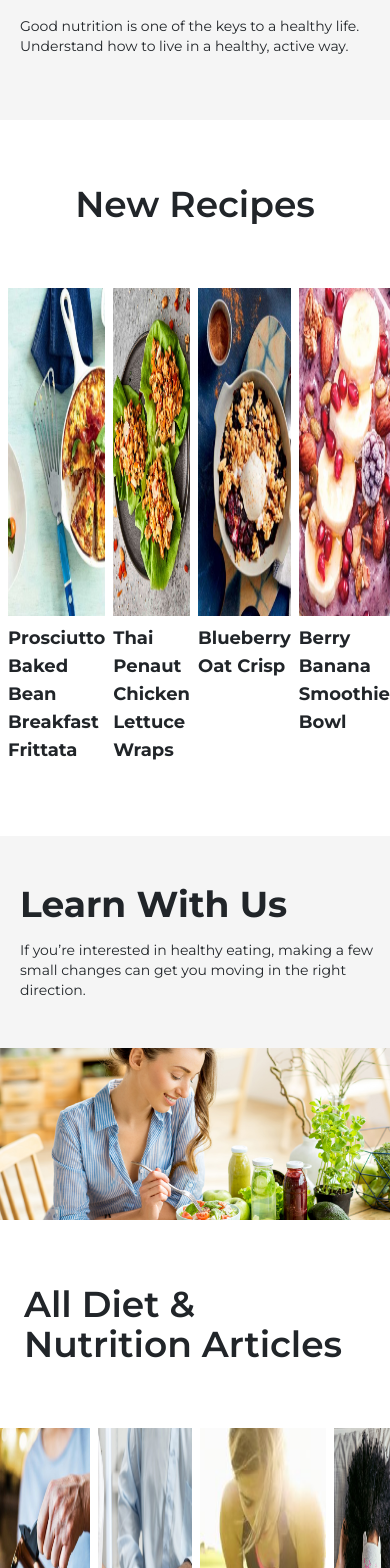
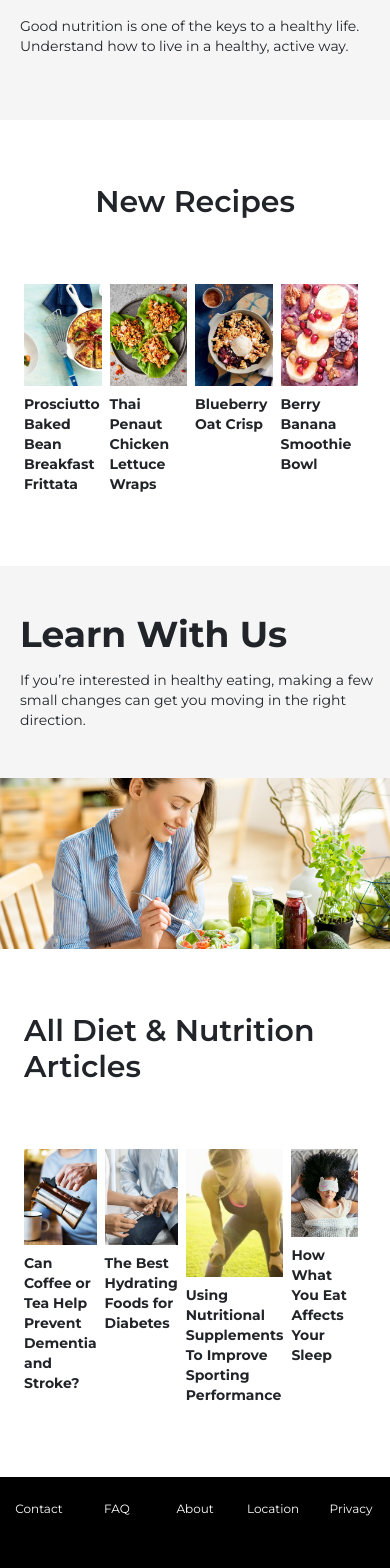
Before and after one commit to astrukar/HCI_2021-22, a Next.js app: page / in a window 390 px wide. Shown: the part 240-1808 px from the top of the page. Built offline with nearby package versions, Linux system fonts and the light colour scheme.

Commit message:
get data for recipe detail page

```diff
--- a/components/listcontainer/listcontainer.js
+++ b/components/listcontainer/listcontainer.js
@@ -3,14 +3,14 @@ import ListItem from "./listitem";
 
 const ListContainer = ({ recipes }) => {
   return (
-    <Row className="flex justify-center md:px-8 lg:px-20 py-16 md:py-14 lg:py-20">
+    <Row className="flex justify-center md:px-8 lg:px-28 py-16 md:py-14 lg:py-20">
       {recipes.map((recipe) => (
         <Col
           xs={6}
           md={4}
           lg={3}
           xl={3}
-          className={`mb-5 p-0 px-2 px-lg-3`}
+          className={`mb-16 p-0 px-2 px-lg-3`}
           key={recipe.sys.id}
         >
           <ListItem
--- a/components/recipeInfo/recipeinfo.js
+++ b/components/recipeInfo/recipeinfo.js
@@ -1,38 +1,18 @@
 import { Row, Col } from "react-bootstrap";
 
-const RecipeInfo = () => {
+const RecipeInfo = ({ recipe }) => {
+  console.log(recipe);
   return (
     <Row className="px-0 pb-28">
       <h1 className="flex pl-5 md:justify-center font-bold leading-10 font-montserrat text-3xl md:text-5xl lg:text-6xl py-24">
-        Thai Peanut Chicken Lettuce Wraps
+        {recipe.headline}
       </h1>
       <Col sm={12} lg={6}>
         <h1 className="pl-4 lg:pl-16 font-bold text-xl md:text-3xl font-montserrat pb-4">
           Ingredients
         </h1>
         <ul className="font-montserrat font-light pl-4 lg:pl-16">
-          <li>1 tablespoon vegetable oil</li>
-          <li>1 tablespoon toasted sesame oil</li>
-          <li>1 pound ground chicken </li>
-          <li>1 (3.5-ounce) package shiitake mushrooms, diced</li>
-          <li>1 carrot, peeled and diced</li>
-          <li>1 shallot, minced</li>
-          <li>3 cloves garlic, minced</li>
-          <li>1 tablespoon freshly grated ginger</li>
-          <li>1/4 cup hoisin sauce </li>
-
-          <li>2 teaspoons chili garlic sauce</li>
-          <li>1 teaspoon fish sauce</li>
-          <li>2 tablespoons chopped fresh cilantro leaves</li>
-          <li>1 head butter lettuce</li>
-
-          <li>FOR THE PEANUT SAUCE</li>
-
-          <li>1 tablespoon reduced sodium soy sauce</li>
-          <li>1 tablespoon freshly squeezed lime juice</li>
-          <li>2 teaspoons brown sugar</li>
-          <li>1 teaspoon chili garlic sauce, or more, to taste</li>
-          <li>1 teaspoon freshly grated ginger</li>
+          {recipe.ingredientsContainer}
         </ul>
       </Col>
       <Col sm={12} lg={6}>
@@ -40,23 +20,7 @@ const RecipeInfo = () => {
           Instructions
         </h1>
         <div className="font-montserrat font-light pl-4 lg:pl-10 pr-10">
-          To make the peanut sauce, whisk together peanut butter, soy sauce,
-          lime juice, brown sugar, chili garlic sauce and ginger in a small
-          bowl. Whisk in 2-3 tablespoons water until desired consistency is
-          reached; set aside.
-          <br></br>
-          Heat vegetable oil and sesame oil in a large skillet over medium high
-          heat. Add ground chicken, mushrooms, carrot and shallot. Cook until
-          browned, about 5-7 minutes, making sure to crumble the chicken as it
-          cooks; drain excess fat.
-          <br></br>
-          Stir in garlic and ginger until fragrant, about 1 minute.
-          <br></br>
-          Stir in hoisin sauce, chili garlic sauce and fish sauce until heated
-          through, about 30 seconds. Remove from heat; stir in cilantro.
-          <br></br>
-          To serve, spoon several tablespoons of the chicken mixture into the
-          center of a lettuce leaf, taco-style, drizzled with peanut sauce.
+          {recipe.instructionsContainer}
         </div>
       </Col>
     </Row>
--- a/next.config.js
+++ b/next.config.js
@@ -1,3 +1,6 @@
 module.exports = {
   reactStrictMode: true,
-}
+  images: {
+    domains: ["images.ctfassets.net"],
+  },
+};
--- a/pages/index.js
+++ b/pages/index.js
@@ -57,9 +57,12 @@ const renderRecipes = () => {
   return recipes.map((i, id) => {
     return (
       <Link href={`/recipes/${i.slug}`}>
-        <Col className="pb-16 mb-2 pr-2 lg:pr-5 homegallery" key={id}>
-          <img src={i.imgUrl} className="img" alt={"Text Img Alt"} />
-          <div className={`pt-2 font-montserrat text-lg font-bold`}>
+        <Col
+          className="pb-16 mb-2 pr-2 lg:pr-5 pointer hover:opacity-80"
+          key={id}
+        >
+          <img src={i.imgUrl} alt={"Text Img Alt"} />
+          <div className={`pt-2 font-montserrat text-sm lg:text-lg font-bold`}>
             {i.title}
           </div>
         </Col>
@@ -70,10 +73,13 @@ const renderRecipes = () => {
 const renderArticles = () => {
   return articles.map((i, id) => {
     return (
-      <Link href={`/recipes/${i.slug}`}>
-        <Col className="pb-16 mb-2 pr-2 lg:pr-5 homegallery" key={id}>
-          <img src={i.imgUrl} className="img" alt={"Text Img Alt"} />
-          <div className={`pt-2 font-montserrat text-lg font-bold`}>
+      <Link href={i.slug}>
+        <Col
+          className="pb-16 mb-2 pr-2 lg:pr-5 pointer hover:opacity-80"
+          key={id}
+        >
+          <img src={i.imgUrl} alt={"Text Img Alt"} />
+          <div className={`pt-2 font-montserrat text-sm lg:text-lg font-bold`}>
             {i.title}
           </div>
         </Col>
@@ -90,26 +96,22 @@ const Home = () => {
         <HomeBanner />
         <Container fluid>
           <Row className="flex justify-center">
-            <h1 className="font-montserrat text-4xl font-semibold flex justify-center py-16">
+            <h1 className="font-montserrat text-3xl lg:text-4xl font-semibold flex justify-center py-16">
               New Recipes
             </h1>
           </Row>
 
-          <div className="flex justify-center pl-10 pr-6">
-            {renderRecipes()}
-          </div>
+          <div className="flex lg:pl-10 lg:pr-6">{renderRecipes()}</div>
         </Container>
         <BannerWithImage />
         <Container fluid>
           <Row className="flex justify-center">
-            <h1 className="font-montserrat text-4xl font-semibold flex justify-center py-16">
+            <h1 className="font-montserrat text-3xl lg:text-4xl font-semibold flex justify-center py-16">
               All Diet & Nutrition Articles
             </h1>
           </Row>
 
-          <div className="flex justify-center pl-10 pr-6">
-            {renderArticles()}
-          </div>
+          <div className="flex lg:pl-10 lg:pr-6">{renderArticles()}</div>
         </Container>
         <Footer />
       </Container>
--- a/pages/recipes/[slug].js
+++ b/pages/recipes/[slug].js
@@ -2,7 +2,7 @@ import { Container, Row } from "react-bootstrap";
 import Footer from "../../components/footer/footer";
 import { NextSeo } from "next-seo";
 import SEO from "../../data/next-seo.config";
-import { getRecipes, getSlugs } from "../../lib/datasourceAPI";
+import { getRecipesBySlug, getSlugs } from "../../lib/datasourceAPI";
 import RecipeInfo from "../../components/recipeInfo/recipeinfo";
 import Header from "../../components/header/header";
 import headerImage from "../../public/assets/aboutBackground.png";
@@ -13,8 +13,8 @@ const RecipeDetailPage = ({ recipe }) => {
     <>
       <NextSeo title={`${SEO.title} - Recipe Detail`} />
       <Container fluid className={"no-gutters"}>
-        <Header urlImg={headerImage} classes="md:h-44 lg:h-80" />
-        <RecipeInfo />
+        <Header urlImg={recipe.desktopImage.url} classes="md:h-44 lg:h-96" />
+        <RecipeInfo recipe={recipe} />
         <NutritionInfo />
         <Footer />
       </Container>
@@ -25,8 +25,7 @@ const RecipeDetailPage = ({ recipe }) => {
 export default RecipeDetailPage;
 
 export async function getStaticProps({ params }) {
-  const recipe = await getRecipes({ slug: params.slug });
-  console.log("Recipe", recipe);
+  const recipe = await getRecipesBySlug(params.slug);
   return {
     props: {
       recipe,
--- a/pages/recipes/index.js
+++ b/pages/recipes/index.js
@@ -18,7 +18,7 @@ const Recipes = ({ recipes }) => {
           <div className="flex pl-5 md:justify-center font-bold text-5xl leading-10 font-montserrat md:text-6xl pt-20">
             Recipes
           </div>
-          <p className="max-w-4xl md:text-center text-sm md:text-base font-montserrat pt-3 pb-10 pl-5">
+          <p className="max-w-4xl md:text-center text-sm md:text-base font-montserrat pt-3 pb-10 pl-5 md:px-8">
             Find food inspiration and choose recipes you want to eat.With our
             wide recipe collection, you won’t have to eat the same boring meals
             again!
--- a/styles/globals.css
+++ b/styles/globals.css
@@ -81,3 +81,6 @@
   background-color: rgba(0, 0, 0, 0);
   color: #7b7b7b;
 }
+.pointer {
+  cursor: pointer;
+}
```
Also changed, not shown: lib/datasourceAPI.js (+34 -0 lines).
